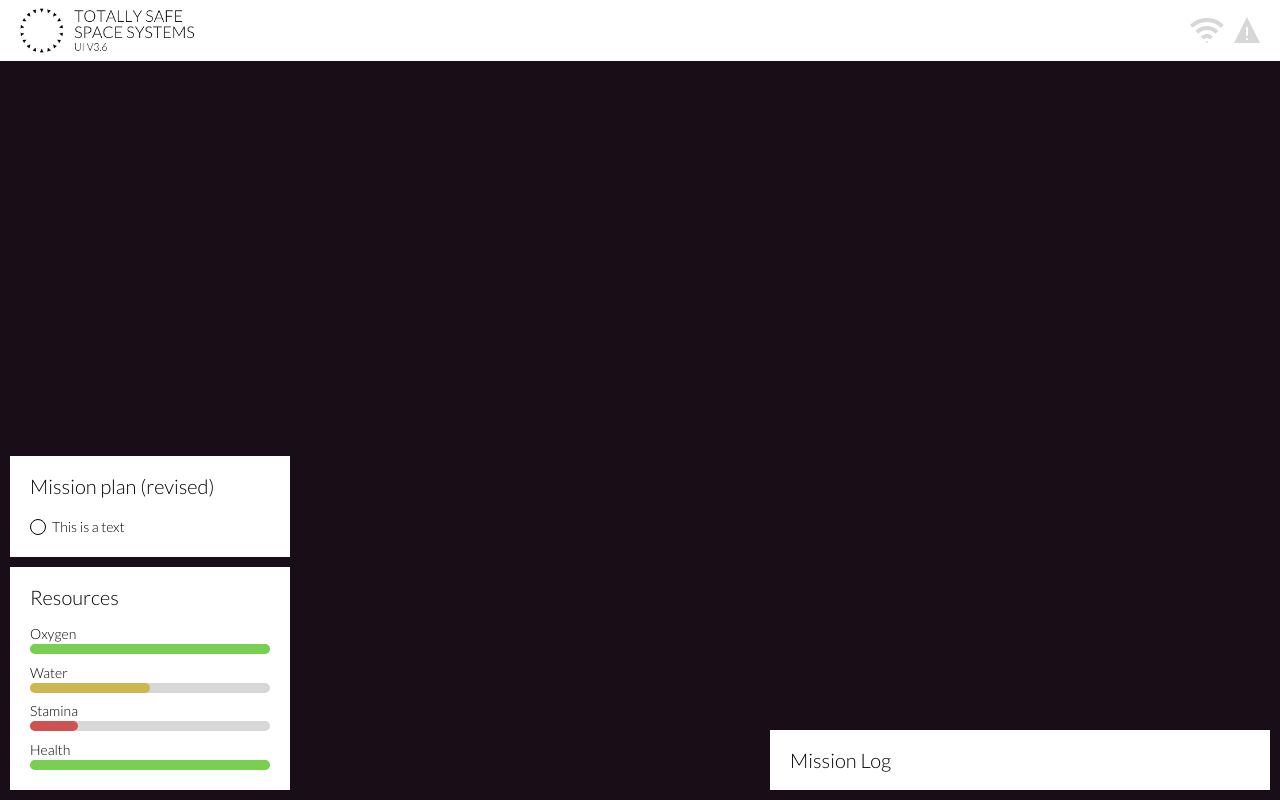
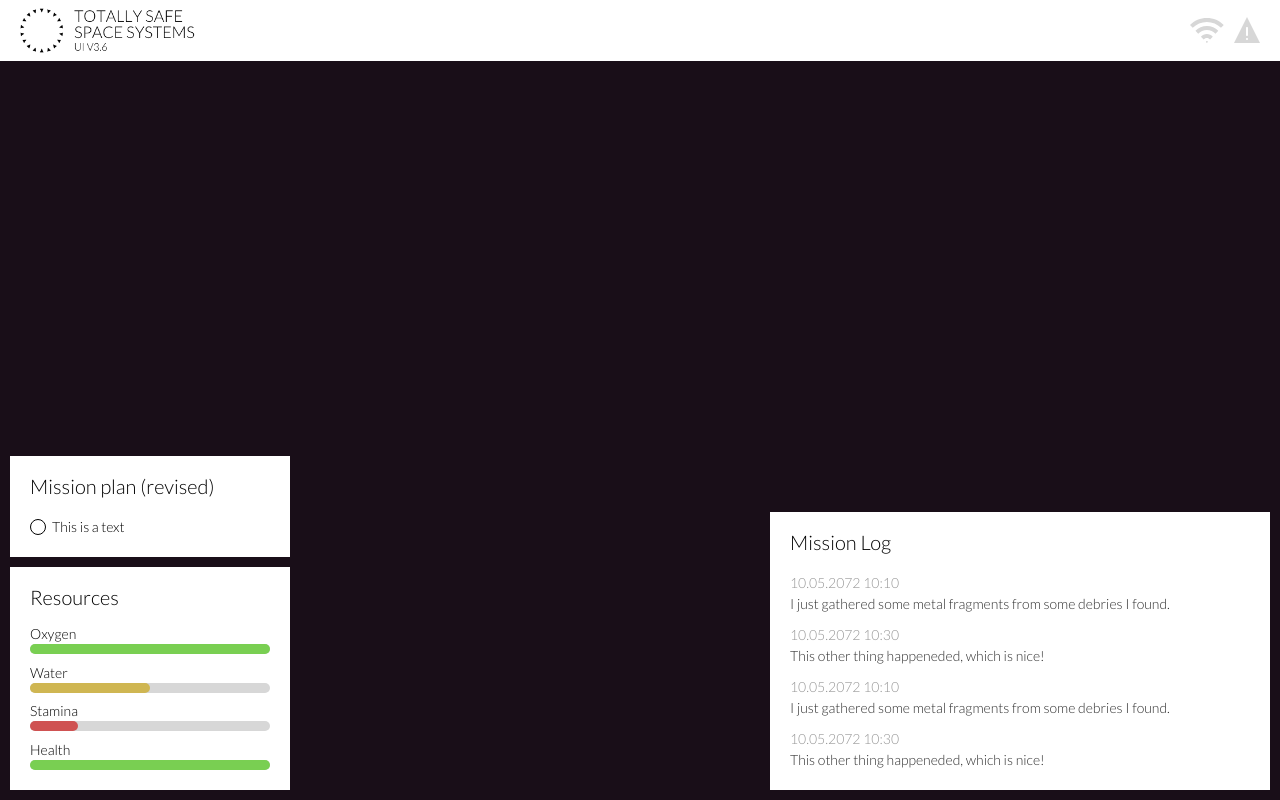
Before and after one commit to tim9009/ld45, a Vue app: page / in a window 1280 px wide. Built offline with nearby package versions, Linux system fonts and the light colour scheme.

Commit message:
Add log messages and animation for header icons.

```diff
--- a/src/components/GameUILog.vue
+++ b/src/components/GameUILog.vue
@@ -1,13 +1,55 @@
 <template>
   <div class="GameUILog UIpanel">
     <h1 class="UIpanel__title">Mission Log</h1>
-
+    <div class="GameUILog__message" v-for="message in lastMessages">
+        <div class="GameUILog__message__time">{{ message.time }}</div>
+        <div class="GameUILog__message__text">{{ message.text }}</div>
+    </div>
   </div>
 </template>
 
 <script>
   export default {
-    name: 'GameUILog'
+    name: 'GameUILog',
+    data() {
+        return {
+            messages: [
+                {
+                    time: '10.05.2072 10:10',
+                    text: 'I just gathered some metal fragments from some debries I found.'
+                },
+                {
+                    time: '10.05.2072 10:30',
+                    text: 'This other thing happeneded, which is nice!'
+                },
+                {
+                    time: '10.05.2072 10:10',
+                    text: 'I just gathered some metal fragments from some debries I found.'
+                },
+                {
+                    time: '10.05.2072 10:30',
+                    text: 'This other thing happeneded, which is nice!'
+                },
+                {
+                    time: '10.05.2072 10:10',
+                    text: 'I just gathered some metal fragments from some debries I found.'
+                },
+                {
+                    time: '10.05.2072 10:30',
+                    text: 'This other thing happeneded, which is nice!'
+                }
+            ]
+        }
+    },
+    computed: {
+        lastMessages() {
+            if(this.messages.length > 4) {
+                return this.messages.slice(-4)
+            }
+
+            return this.messages
+        }
+    }
   }
 </script>
 
--- a/src/styles/components/_GameUIHeader.scss
+++ b/src/styles/components/_GameUIHeader.scss
@@ -15,12 +15,12 @@
 			fill: map-get($colors, backgroundSecondary);
 		}
 
+		& .active path {
+			animation: blinkAlert 500ms infinite;
+		}
+
 		.connection {
 			margin-right: 10px;
 		}
-
-		.alert {
-
-		}
 	}
 }
--- a/src/styles/components/_GameUILog.scss
+++ b/src/styles/components/_GameUILog.scss
@@ -3,4 +3,13 @@
 	position: absolute;
 	right: 10px;
 	bottom: 10px;
+
+	&__message {
+		margin-bottom: 10px;
+
+		&__time {
+			font-style: 12px;
+			color: map-get($colors, gray);
+		}
+	}
 }
--- a/src/styles/helpers/_keyframes.scss
+++ b/src/styles/helpers/_keyframes.scss
@@ -1,9 +1,13 @@
-@keyframes fadeIn {
+@keyframes blinkAlert {
 	0% {
-		opacity: 0;
+		fill: map-get($colors, backgroundSecondary);
+	}
+
+	50% {
+		fill: map-get($colors, statusAlert);
 	}
 
 	100% {
-		opacity: 1;
+		fill: map-get($colors, backgroundSecondary);
 	}
 }
```
